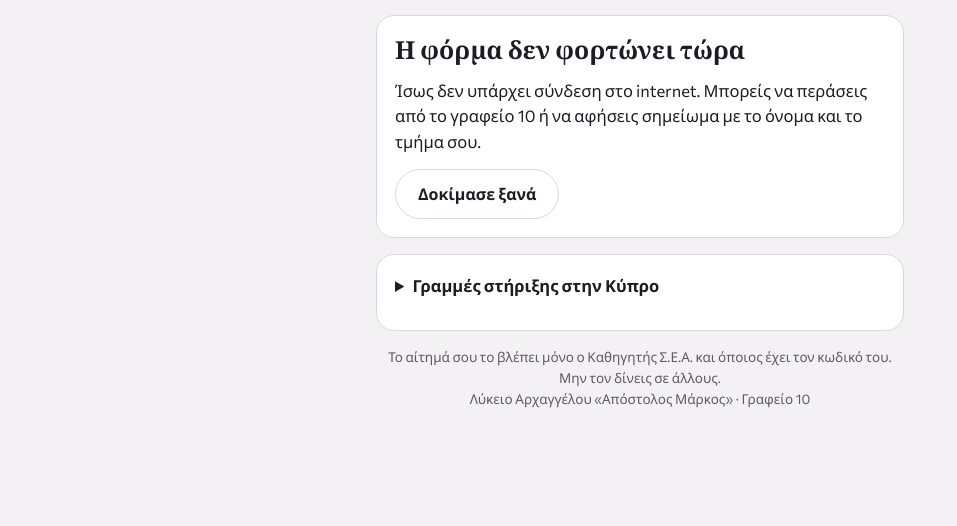
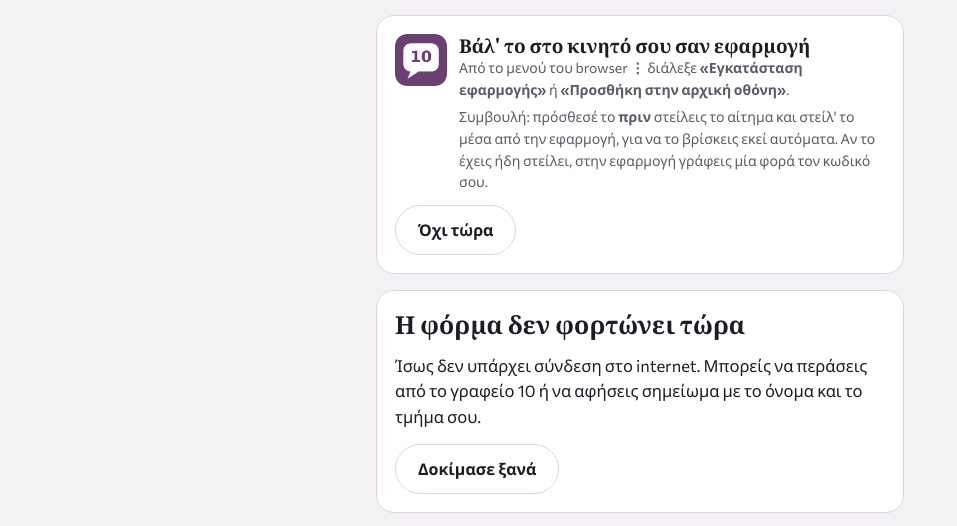
Before and after one commit to ktorasstelios7-creator/ergaleiothiki, a plain HTML site: page aitima-sea/index.html in a window 1280 px wide. Shown: the part 264-790 px from the top of the page, without its empty margins (0-957 px from the left). Drawn offline with Linux system fonts and the light colour scheme.

Commit message:
«Γραφείο 10» ως εφαρμογή στην αρχική οθόνη (μόνο το κλείσιμο συνάντησης)
Co-Authored-By: Claude Opus 5.5 <noreply@anthropic.com>
Claude-Session: https://claude.ai/code/session_01MgZ8o6ndXwxu9URV7Lik5Q

```diff
--- a/aitima-sea/index.html
+++ b/aitima-sea/index.html
@@ -5,8 +5,13 @@
 <meta name="viewport" content="width=device-width, initial-scale=1, viewport-fit=cover">
 <title>Κλείσε συνάντηση με τον Καθηγητή Σ.Ε.Α.</title>
 <meta name="theme-color" content="#6b3f72">
-<link rel="icon" href="../icons/favicon.png">
-<link rel="apple-touch-icon" href="../icons/apple-touch-icon.png">
+<link rel="icon" href="icon-192.png">
+<link rel="apple-touch-icon" href="apple-touch-icon.png">
+<link rel="manifest" href="manifest.webmanifest">
+<meta name="apple-mobile-web-app-capable" content="yes">
+<meta name="mobile-web-app-capable" content="yes">
+<meta name="apple-mobile-web-app-title" content="Γραφείο 10">
+<meta name="apple-mobile-web-app-status-bar-style" content="default">
 <link rel="preconnect" href="https://fonts.googleapis.com">
 <link rel="preconnect" href="https://fonts.gstatic.com" crossorigin>
 <link href="https://fonts.googleapis.com/css2?family=Literata:opsz,wght@7..72,600;7..72,800&family=Commissioner:wght@400;500;600;700&display=swap" rel="stylesheet">
@@ -62,6 +67,14 @@ dt{color:var(--muted)} dd{margin:0}
 .lines b{min-width:80px;color:var(--accent)}
 details summary{cursor:pointer;font-weight:600}
 footer{color:var(--muted);font-size:13.5px;text-align:center}
+.install{display:grid;grid-template-columns:auto 1fr;gap:12px;align-items:start}
+.install img{width:52px;height:52px;border-radius:12px}
+.install h2{font-size:19px}
+.install ol{margin:6px 0 0;padding-left:20px;display:grid;gap:4px;font-size:15px}
+.install .row{grid-column:1/-1}
+.share-ic{display:inline-block;vertical-align:-3px;width:18px;height:18px}
+@media (display-mode: standalone){.ergal-top{display:none!important}}
+html.standalone .ergal-top{display:none!important}
 .codebox{background:var(--soft);border:2px dashed var(--accent);border-radius:14px;padding:14px;display:grid;gap:8px;text-align:center}
 .codebox .row{justify-content:center}
 .code{font:800 34px/1.1 ui-monospace,Menlo,Consolas,monospace;letter-spacing:.14em;color:var(--accent)}
@@ -107,6 +120,8 @@ window.SEA_CONFIG = {
     <p>Στείλε αίτημα για συνάντηση με τον Καθηγητή Συμβουλευτικής και Επαγγελματικής Αγωγής. Μπορείς να έρθεις για οτιδήποτε: επιλογές μαθημάτων, σπουδές, κάτι που σε απασχολεί, φίλους, οικογένεια ή απλώς για να μιλήσεις.</p>
   </header>
 
+  <section class="card install" id="install" hidden aria-label="Εγκατάσταση στο κινητό"></section>
+
   <main id="view"><section class="card"><p class="hint">Φορτώνει…</p></section></main>
 
   <details class="card">
@@ -128,6 +143,37 @@ window.SEA_CONFIG = {
   <button class="btn" onclick="document.getElementById('certFull').hidden=true">Κλείσιμο</button>
 </div>
 
+<script>
+// «Γραφείο 10» ως εφαρμογή στην αρχική οθόνη (PWA). Ξεχωριστή από την Εργαλειοθήκη: ανοίγει μόνο το κλείσιμο συνάντησης.
+(function(){
+  var ua=navigator.userAgent||"";
+  var standalone=window.matchMedia("(display-mode: standalone)").matches||navigator.standalone===true;
+  if(standalone)document.documentElement.classList.add("standalone");
+  if("serviceWorker" in navigator)window.addEventListener("load",function(){navigator.serviceWorker.register("../sw.js").catch(function(){})});
+  var dismissed=false;try{dismissed=localStorage.getItem("sea-install-no")==="1"}catch(e){}
+  if(standalone||dismissed)return;
+  var isIOS=/iPhone|iPad|iPod/.test(ua)||(navigator.platform==="MacIntel"&&navigator.maxTouchPoints>1);
+  var inApp=/Instagram|FBAN|FBAV|TikTok|Snapchat|Line\//.test(ua);
+  var deferred=null;
+  var shareIc='<svg class="share-ic" viewBox="0 0 24 24" fill="none" stroke="currentColor" stroke-width="2" stroke-linecap="round" stroke-linejoin="round" aria-label="Κοινοποίηση"><path d="M12 3v12"/><path d="M8 7l4-4 4 4"/><path d="M5 11v8a2 2 0 0 0 2 2h10a2 2 0 0 0 2-2v-8"/></svg>';
+  function show(body){
+    var el=document.getElementById("install");if(!el)return;
+    el.innerHTML='<img src="icon-192.png" alt=""><div><h2>Βάλ\' το στο κινητό σου σαν εφαρμογή</h2>'+body+'</div>'
+      +'<div class="row">'+(deferred?'<button class="btn primary" id="instBtn">📲 Εγκατάσταση</button>':'')+'<button class="btn" id="instNo">Όχι τώρα</button></div>';
+    el.hidden=false;
+    var b=document.getElementById("instBtn");if(b)b.onclick=function(){deferred.prompt();deferred.userChoice.then(function(){el.hidden=true})};
+    document.getElementById("instNo").onclick=function(){el.hidden=true;try{localStorage.setItem("sea-install-no","1")}catch(e){}};
+  }
+  var tip='<p class="hint" style="margin-top:6px">Συμβουλή: πρόσθεσέ το <b>πριν</b> στείλεις το αίτημα και στείλ\' το μέσα από την εφαρμογή, για να το βρίσκεις εκεί αυτόματα. Αν το έχεις ήδη στείλει, στην εφαρμογή γράφεις μία φορά τον κωδικό σου.</p>';
+  window.addEventListener("beforeinstallprompt",function(e){e.preventDefault();deferred=e;show('<p class="hint">Ένα εικονίδιο «Γραφείο 10» στην αρχική οθόνη: κλείνεις συνάντηση και βλέπεις την απάντηση με ένα πάτημα.</p>'+tip)});
+  window.addEventListener("appinstalled",function(){var el=document.getElementById("install");if(el)el.hidden=true});
+  window.addEventListener("DOMContentLoaded",function(){
+    if(inApp){show('<p class="hint">Άνοιξε αυτή τη σελίδα στον browser του κινητού (Safari ή Chrome) από το μενού <b>⋯</b> → «Άνοιγμα σε browser» και μετά πρόσθεσέ την στην αρχική οθόνη.</p>');return}
+    if(isIOS){show('<ol><li>Πάτα το '+shareIc+' <b>Κοινοποίηση</b> (κάτω ή πάνω στην οθόνη)</li><li>Διάλεξε <b>«Προσθήκη στην οθόνη Αφετηρίας»</b></li><li>Πάτα <b>«Προσθήκη»</b>. Θα δεις το εικονίδιο «Γραφείο 10».</li></ol>'+tip);return}
+    setTimeout(function(){if(!deferred)show('<p class="hint">Από το μενού του browser <b>⋮</b> διάλεξε <b>«Εγκατάσταση εφαρμογής»</b> ή <b>«Προσθήκη στην αρχική οθόνη»</b>.</p>'+tip)},2500);
+  });
+})();
+</script>
 <script type="module">
 const CFG=window.SEA_CONFIG;
 const $=s=>document.querySelector(s);
```
Also changed, not shown: aitima-sea/apple-touch-icon.png (added), aitima-sea/icon-192.png (added), aitima-sea/icon-512.png (added), aitima-sea/icon-maskable-512.png (added), aitima-sea/manifest.webmanifest (added).
